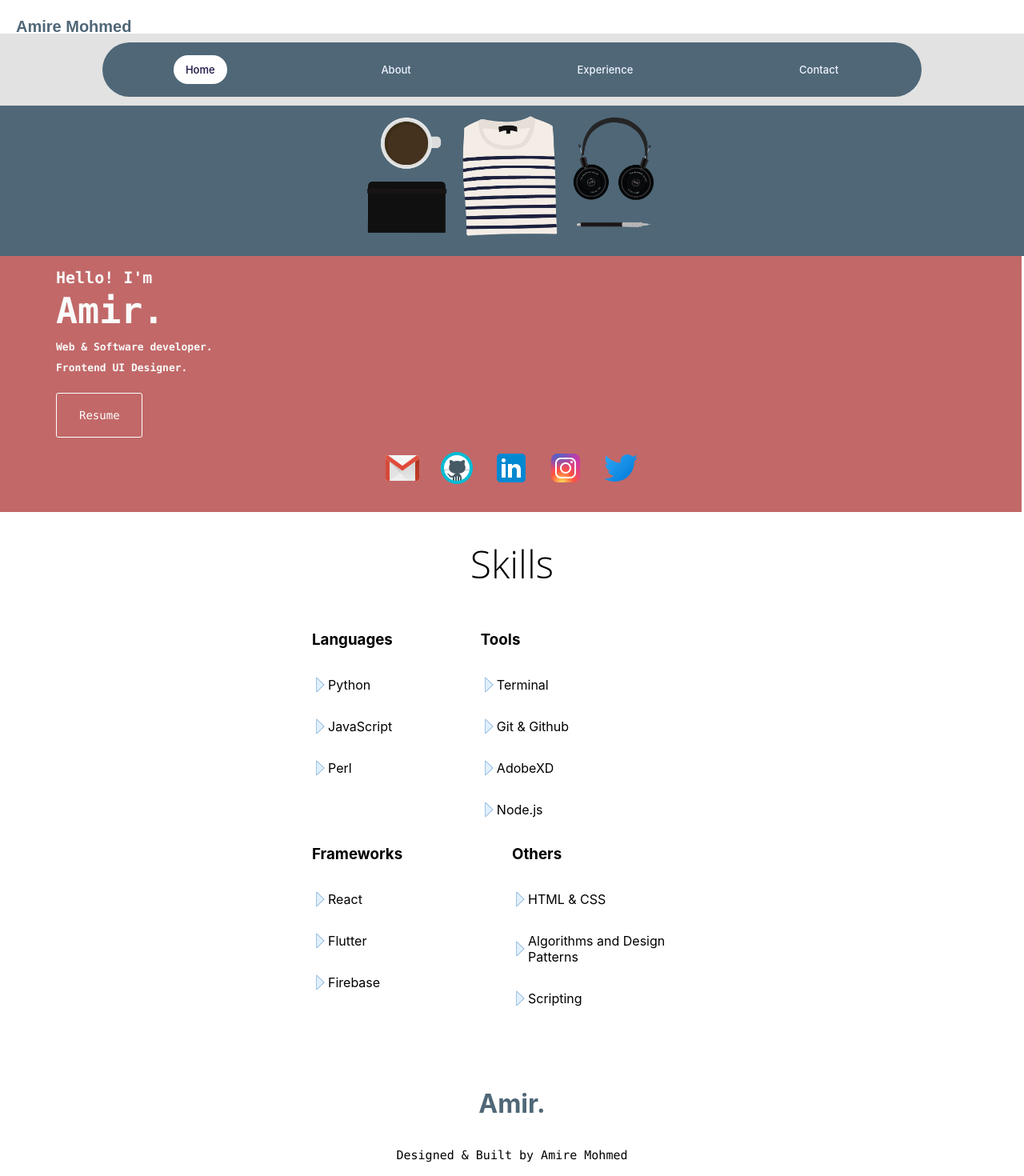
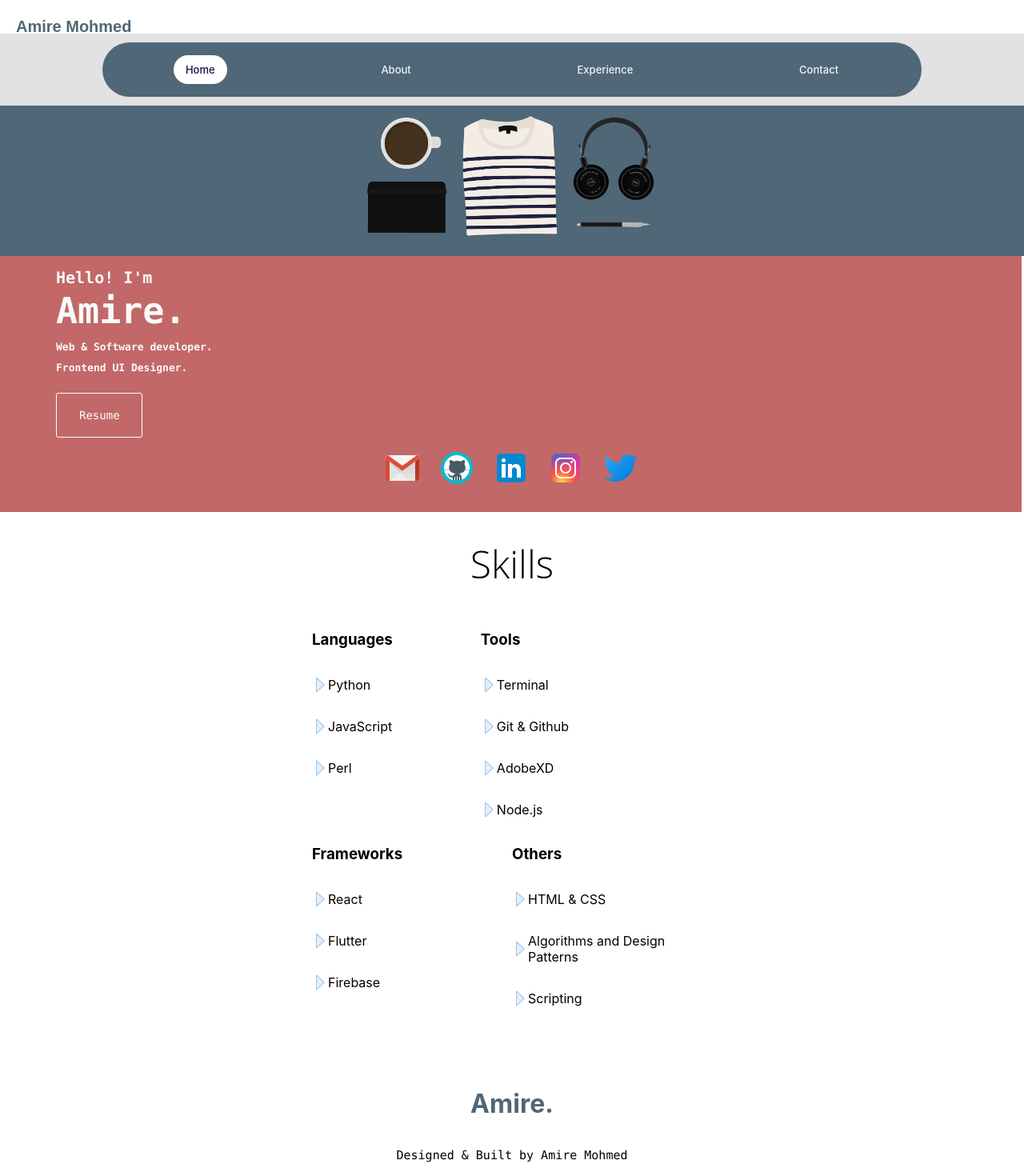
Before and after one commit to amohm001/netlifytest, a React (Create React App) app: page / in a window 1280 px wide. Shown: the top 1470 px of the page at 80% size. Built offline with nearby package versions, Linux system fonts and the light colour scheme.

Commit message:
changed to amire

```diff
--- a/src/components/about.jsx
+++ b/src/components/about.jsx
@@ -185,7 +185,7 @@ class About extends Component {
                                 fontFamily: "SF Mono, Fira Code, Fira Mono, Roboto Mono, Lucida Console, Monaco, monospace",
                                 lineHeight: "40px"
 
-                            }}>  Hey, hi! I am Amir, a web and software developer who enjoys solving community building, finance and education-related real-world problems.
+                            }}>  Hey, hi! I am Amire, a web and software developer who enjoys solving community building, finance and education-related real-world problems.
                                 Actively working to enhance the school atmosphere of my colleagues at SUNY Plattsburgh by building accessible and innovative software applications.
                                 I like working with various technologies, be directly involved in the entire process of development, and work with talented individuals to produce outcomes that will have an adverse impact.
                                 My ideas usually come from a problem I want to solve and I learn and improve my coding skills by working on and addressing the problem.
@@ -234,7 +234,7 @@ class About extends Component {
                                 marginInlineStart: "0px",
                                 marginInlineEnd: "0px",
                                 fontWeight: "bold"
-                            }}>Amir.</h1>
+                            }}>Amire.</h1>
                             <p style={{
                                 margin: "20px 0",
                                 display: "flex",
--- a/src/components/contact.jsx
+++ b/src/components/contact.jsx
@@ -203,7 +203,7 @@ class Contact extends Component {
                             marginInlineStart: "0px",
                             marginInlineEnd: "0px",
                             fontWeight: "bold"
-                        }}>Amir.</h1>
+                        }}>Amire.</h1>
                         <p style={{
                             margin: "20px 0",
                             display: "flex",
--- a/src/components/experience.jsx
+++ b/src/components/experience.jsx
@@ -345,7 +345,7 @@ Design for User Experience
                                 marginInlineStart: "0px",
                                 marginInlineEnd: "0px",
                                 fontWeight: "bold"
-                            }}>Amir.</h1>
+                            }}>Amire.</h1>
                             <p style={{
                                 margin: "20px 0",
                                 display: "flex",
--- a/src/components/homepage.jsx
+++ b/src/components/homepage.jsx
@@ -171,7 +171,7 @@ class Home extends Component {
                         <div style={{
                             paddingTop: "3px", marginLeft: "70px", fontSize: "45px", color: "#fafafa", fontWeight: "700",
                             fontFamily: "SF Mono, Fira Code, Fira Mono, Roboto Mono, Lucida Console, Monaco, monospace", letterSpacing: "0.5emm",
-                        }}>Amir.</div>
+                        }}>Amire.</div>
                         <h2 style={{
                             color: "#fafafa", marginLeft: "70px",
                             fontWeight: "700",
@@ -506,7 +506,7 @@ class Home extends Component {
                             marginInlineStart: "0px",
                             marginInlineEnd: "0px",
                             fontWeight: "bold"
-                        }}>Amir.</h1>
+                        }}>Amire.</h1>
                         <p style={{
                             margin: "20px 0",
                             display: "flex",
```
